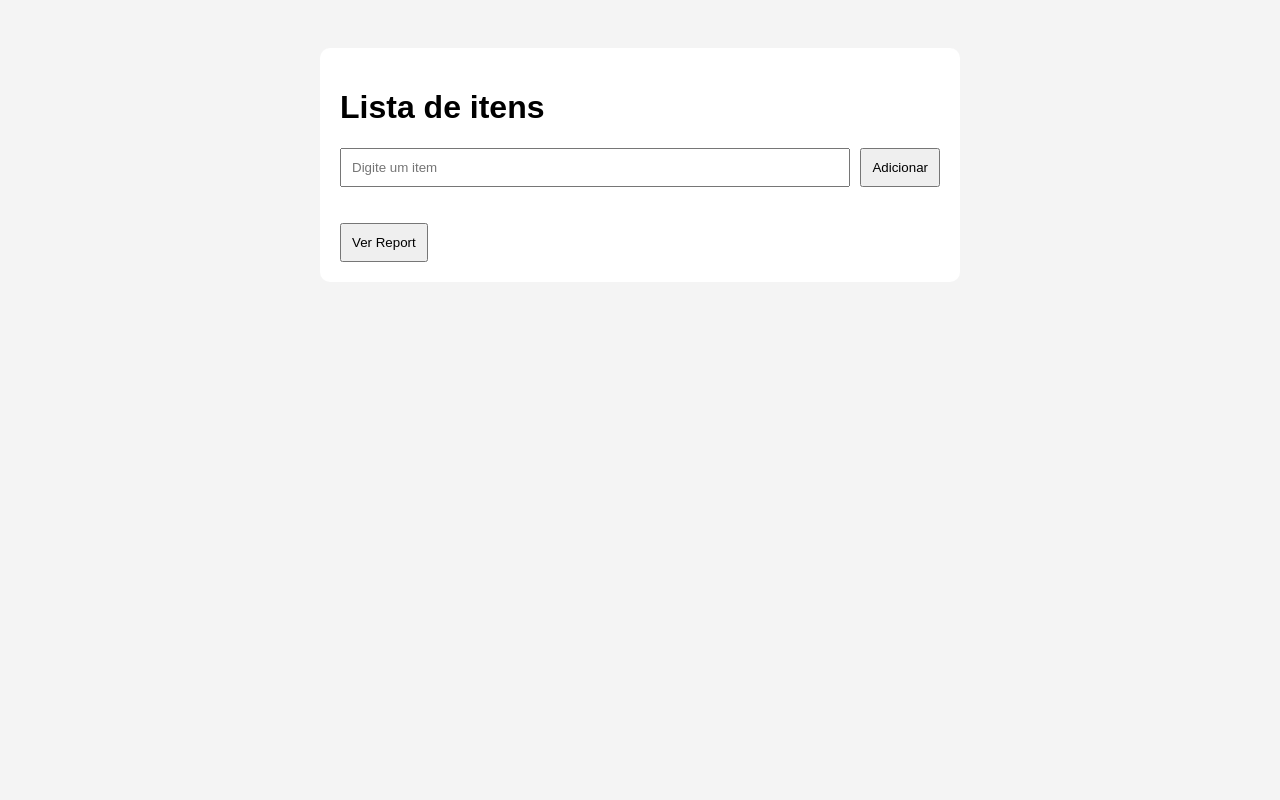
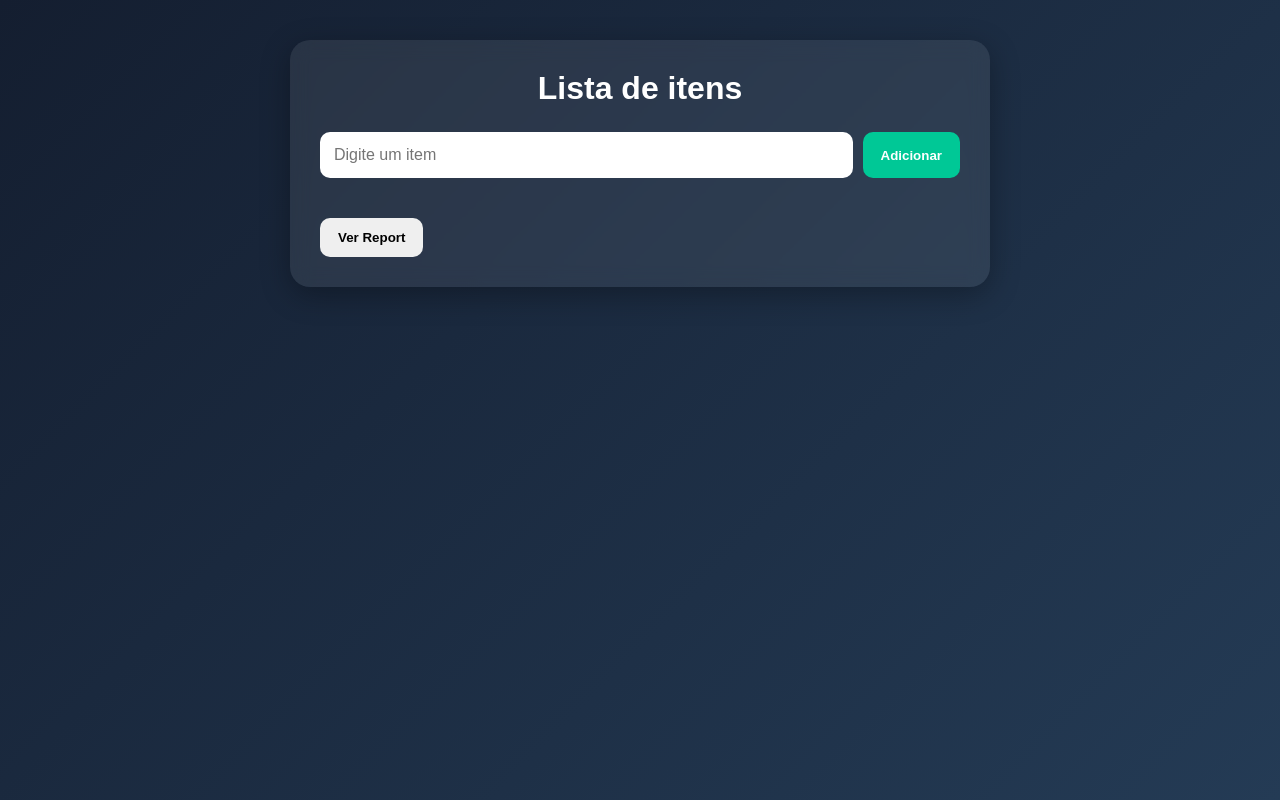
Before and after one commit to Alanribc/projeto-aws-2, a plain HTML site: page frontend/index.html in a window 1280 px wide. Drawn offline with Linux system fonts and the light colour scheme; no server answers.

Commit message:
ajuste front

```diff
--- a/frontend/style.css
+++ b/frontend/style.css
@@ -1,32 +1,87 @@
+*{
+    margin: 0;
+    padding: 0;
+    box-sizing: border-box;
+}
+
 body{
-    font-family: Arial;
-    background: #f4f4f4;
+    font-family: Arial, Helvetica, sans-serif;
+    background: linear-gradient(135deg, #141e30, #243b55);
+    min-height: 100vh;
     padding: 40px;
+    color: white;
 }
 
 .container{
-    max-width: 600px;
+    max-width: 700px;
     margin: auto;
-    background: white;
-    padding: 20px;
-    border-radius: 10px;
+    background: rgba(255,255,255,0.08);
+    backdrop-filter: blur(10px);
+    padding: 30px;
+    border-radius: 20px;
+    box-shadow: 0 8px 30px rgba(0,0,0,0.3);
+}
+
+h1{
+    text-align: center;
+    margin-bottom: 25px;
+    font-size: 2rem;
 }
 
 form{
     display: flex;
     gap: 10px;
+    margin-bottom: 20px;
 }
 
 input{
     flex: 1;
-    padding: 10px;
+    padding: 14px;
+    border: none;
+    border-radius: 10px;
+    outline: none;
+    font-size: 16px;
 }
 
 button{
-    padding: 10px;
+    border: none;
+    border-radius: 10px;
+    padding: 12px 18px;
     cursor: pointer;
+    transition: 0.2s;
+    font-weight: bold;
+}
+
+button:hover{
+    transform: scale(1.05);
+}
+
+form button{
+    background: #00c896;
+    color: white;
 }
 
 li{
-    margin-top: 10px;
+    list-style: none;
+    background: rgba(255,255,255,0.12);
+    margin-top: 12px;
+    padding: 15px;
+    border-radius: 12px;
+    display: flex;
+    justify-content: space-between;
+    align-items: center;
 }
+
+li button{
+    margin-left: 8px;
+}
+
+li button:first-of-type{
+    background: #f1c40f;
+    color: black;
+}
+
+li button:last-of-type{
+    background: #e74c3c;
+    color: white;
+}
```
